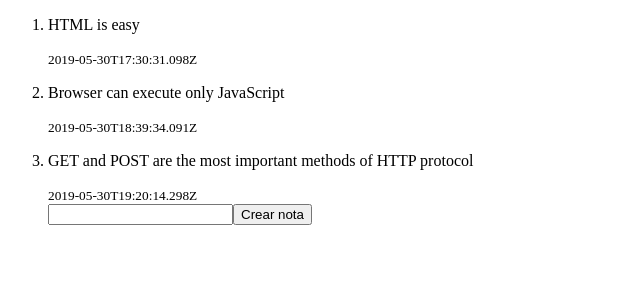
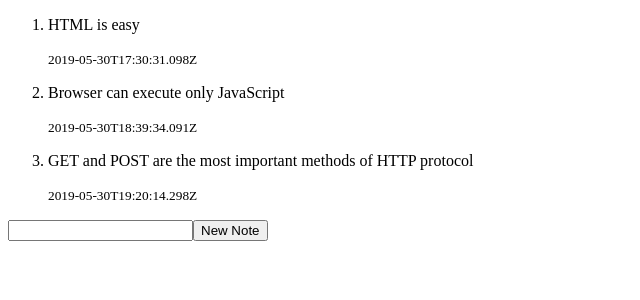
Before and after one commit to LucianoSainz/Practice_React-2, a React (Create React App) app: page / in a window 1280 px wide. Shown: the top 300 px of the page, without its empty margins (0-640 px from the left). Built offline with nearby package versions, Linux system fonts and the light colour scheme.

Commit message:
regactoring

```diff
--- a/src/App.js
+++ b/src/App.js
@@ -5,14 +5,17 @@ import {useState} from 'react';
 export default function App(props) {
   const [notes, setNotes] = useState(props.notes)
   return(
+    <div>
     <ol>
       {notes.map((note) => (
         <Note key={note.id} {...note} />
       ))}
+      </ol>
+
       <div>
       <input type='text' />
-      <button>Crear nota</button>
+      <button>New Note</button>
       </div>
-    </ol>
-  );
+    </div>
+    );
 }
```
